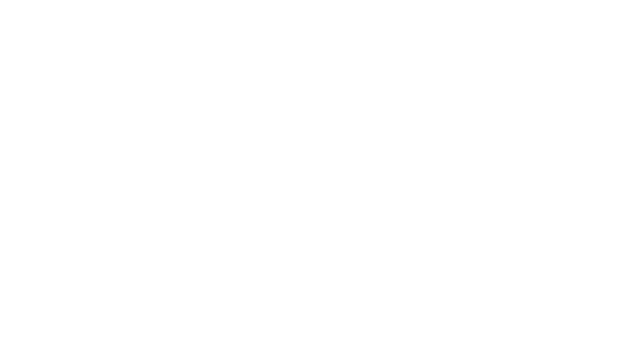
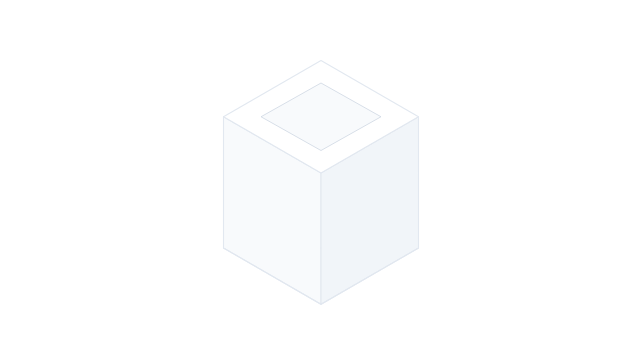
Before and after one commit to manuarora700/youtube-brainrot, a Next.js app: page / in a window 1280 px wide. Shown: the part 242-586 px from the top of the page, without its empty margins (319-959 px from the left). Built offline with nearby package versions, Linux system fonts and the light colour scheme.

Commit message:
testing stitch

```diff
--- a/src/app/page.tsx
+++ b/src/app/page.tsx
@@ -1,7 +1,10 @@
+import { Stitch } from "@/components/stitch";
 import Image from "next/image";
 
 export default function Home() {
   return (
-    <div className="h-screen w-full flex items-center justify-center"></div>
+    <div className="h-screen w-full flex items-center justify-center">
+      <Stitch />
+    </div>
   );
 }
--- /dev/null
+++ b/src/components/stitch.tsx
@@ -0,0 +1,39 @@
+"use client";
+import React from 'react'
+import { motion } from "motion/react";
+
+export const Stitch = () => {
+    return (
+        <div>
+            <motion.svg
+                whileHover="animate"
+                initial="initial"
+                className="isometric-cube w-full h-full overflow-visible" viewBox="0 0 400 400" xmlns="http://www.w3.org/2000/svg">
+                <g transform="translate(200, 220)">
+                    <g className="cube-structure">
+                        <path d="M 0 0 L -130 -75 L -130 100 L 0 175 Z" fill="#F8FAFC" stroke="#E2E8F0" strokeLinejoin="round" strokeWidth="1.5"></path>
+                        <path d="M 0 0 L 130 -75 L 130 100 L 0 175 Z" fill="#F1F5F9" stroke="#E2E8F0" strokeLinejoin="round" strokeWidth="1.5"></path>
+                        <path d="M 0 0 L 130 -75 L 0 -150 L -130 -75 Z" fill="white" stroke="#E2E8F0" strokeLinejoin="round" strokeWidth="1.5"></path>
+
+                        {/* Top path */}
+                        <motion.path
+                            variants={{
+                                animate: {
+                                    y: -40,
+                                },
+                                initial: {
+                                    y: 0,
+                                }
+                            }}
+                            transition={{
+                                duration: 0.2,
+                                ease: 'easeInOut',
+                            }}
+                            d="M 0 -30 L 80 -75 L 0 -120 L -80 -75 Z" fill="#F8FAFC" stroke="#CBD5E1" strokeWidth="1"></motion.path>
+                        <path d="M -130 100 L 0 175 L 130 100" fill="none" stroke="#E2E8F0" strokeLinecap="round" strokeWidth="1.5"></path>
+                    </g>
+                </g>
+            </motion.svg>
+        </div>
+    )
+}
```
